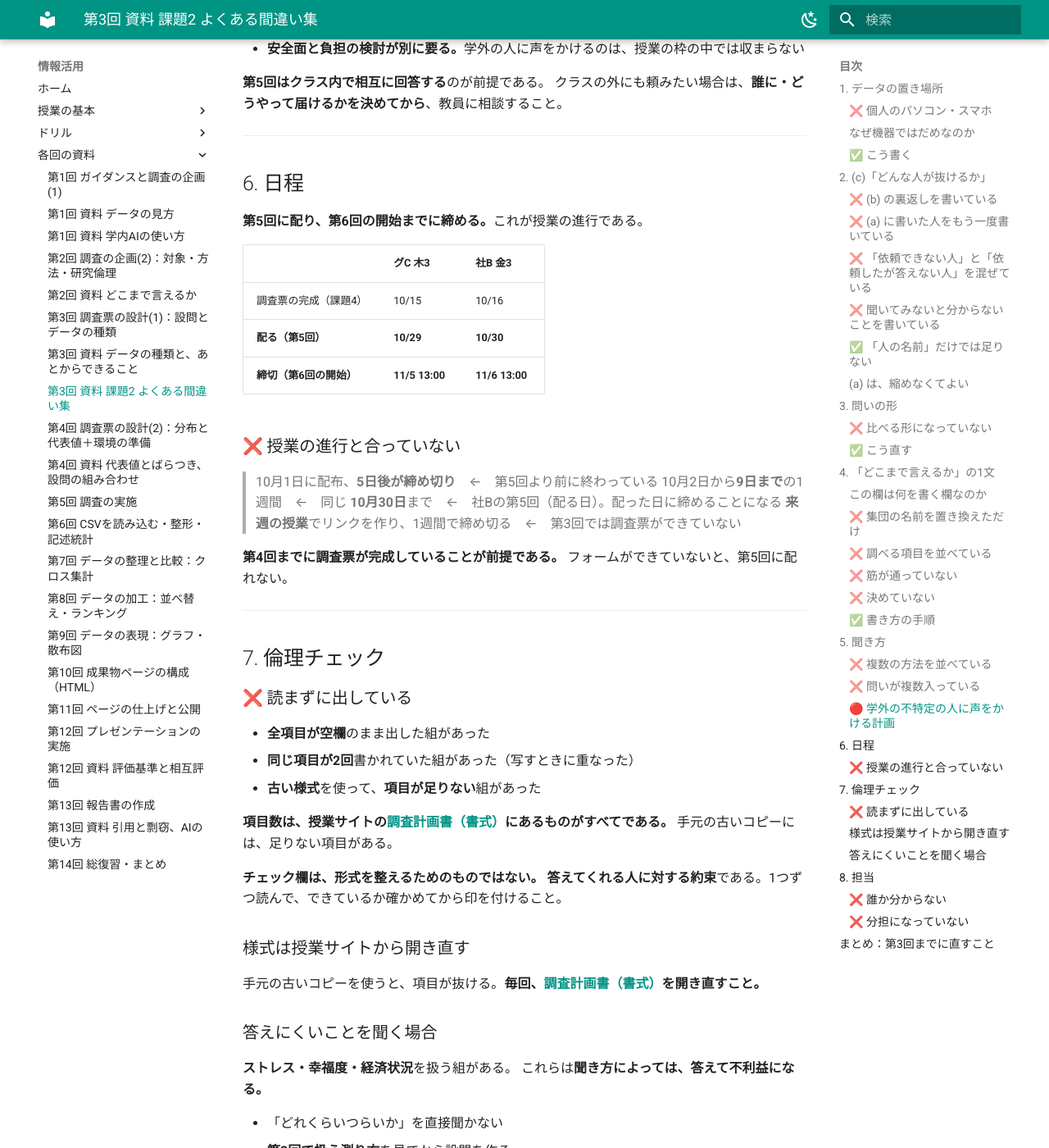
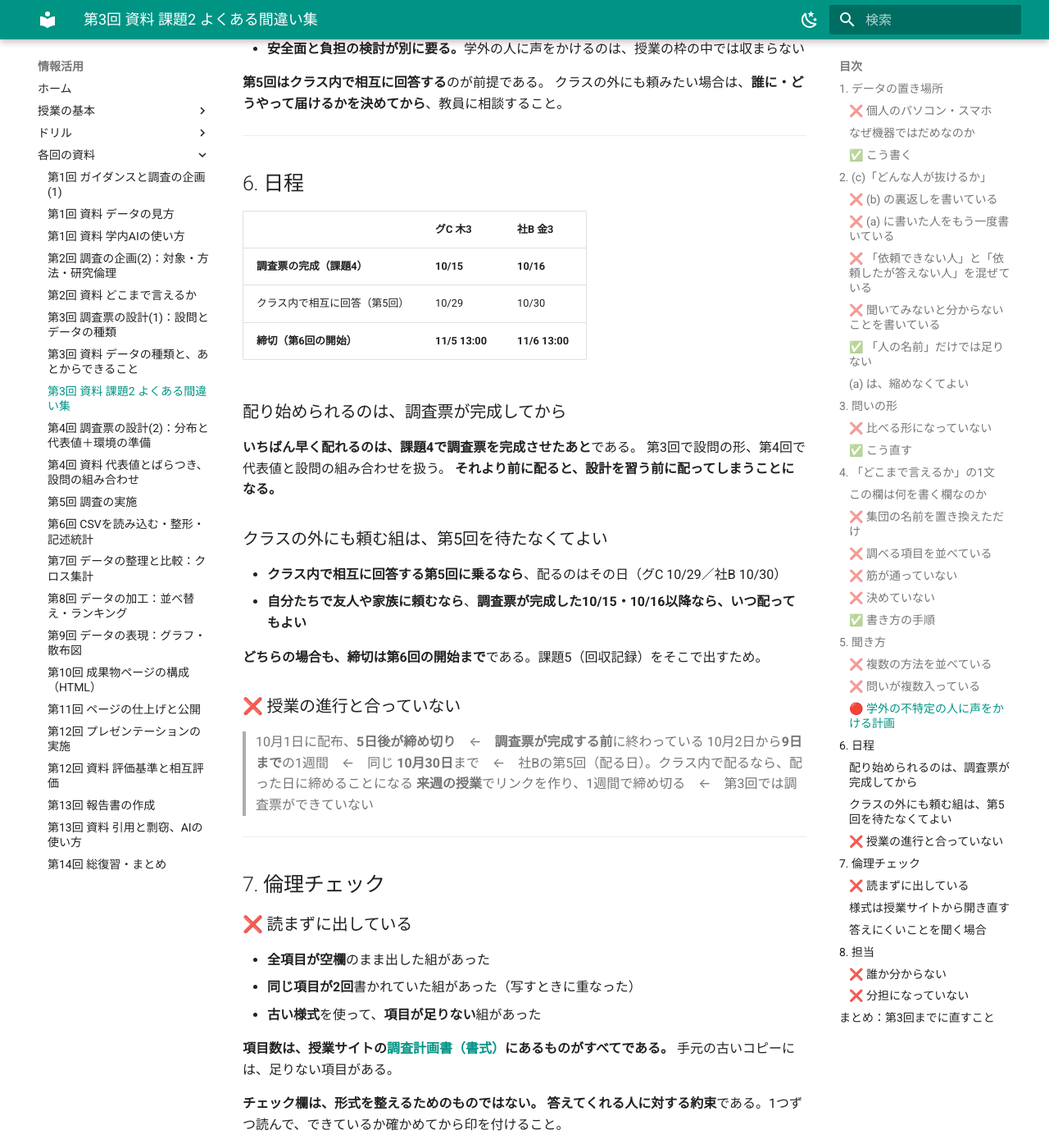
Before and after one commit to aonoa68/joho-katsuyo, an MkDocs documentation site: the page built from docs/plan-mistakes.md, in a window 1280 px wide and 1400 px high, scrolled down 8427 px. Shown: the whole window at 82% size. Built offline with MkDocs 1.6.1 and Material for MkDocs 9.7.7, drawn with Linux system fonts in a browser that asks for light colours; some of the changed text lies outside the part shown.

Commit message:
配布時期の説明を直した（第5回は必須ではない）
「第5回に配り、第6回の開始までに締める。これが授業の進行である」と
断定していたが、クラス外にも頼む組には当てはまらない。

- いちばん早く配れるのは、調査票が完成したあと（課題4・10/15-16）
- クラス内の相互回答に乗る組は第5回。自分たちで友人や家族に頼む組は
  10/15以降ならいつでもよく、第5回を待たなくてよい
- 締切はどちらも第6回の開始まで（課題5の回収記録のため）
- チェックリストに「調査票が完成したあとに配る日程にした」を追加

Co-Authored-By: Claude Opus 5 (1M context) <noreply@anthropic.com>
Claude-Session: https://claude.ai/code/session_01491iACNdyWdrViehZyTRv6

```diff
--- a/docs/plan-mistakes.md
+++ b/docs/plan-mistakes.md
@@ -350,23 +350,31 @@
 
 ## 6. 日程
 
-**第5回に配り、第6回の開始までに締める。**これが授業の進行である。
-
 | | グC 木3 | 社B 金3 |
 |---|---|---|
-| 調査票の完成（課題4） | 10/15 | 10/16 |
-| **配る（第5回）** | **10/29** | **10/30** |
+| **調査票の完成（課題4）** | **10/15** | **10/16** |
+| クラス内で相互に回答（第5回） | 10/29 | 10/30 |
 | **締切（第6回の開始）** | **11/5 13:00** | **11/6 13:00** |
+
+### 配り始められるのは、調査票が完成してから
+
+**いちばん早く配れるのは、課題4で調査票を完成させたあと**である。
+第3回で設問の形、第4回で代表値と設問の組み合わせを扱う。
+**それより前に配ると、設計を習う前に配ってしまうことになる。**
+
+### クラスの外にも頼む組は、第5回を待たなくてよい
+
+- **クラス内で相互に回答する第5回に乗るなら**、配るのはその日（グC 10/29／社B 10/30）
+- **自分たちで友人や家族に頼むなら**、**調査票が完成した10/15・10/16以降なら、いつ配ってもよい**
+
+**どちらの場合も、締切は第6回の開始まで**である。課題5（回収記録）をそこで出すため。
 
 ### ❌ 授業の進行と合っていない
 
-> 10月1日に配布、**5日後が締め切り**　←　第5回より前に終わっている
+> 10月1日に配布、**5日後が締め切り**　←　**調査票が完成する前**に終わっている
 > 10月2日から**9日まで**の1週間　←　同じ
-> **10月30日**まで　←　社Bの第5回（配る日）。配った日に締めることになる
+> **10月30日**まで　←　社Bの第5回（配る日）。クラス内で配るなら、配った日に締めることになる
 > **来週の授業**でリンクを作り、1週間で締め切る　←　第3回では調査票ができていない
-
-**第4回までに調査票が完成していることが前提である。**
-フォームができていないと、第5回に配れない。
 
 ---
 
@@ -432,6 +440,7 @@
 - [ ] 「どこまで言えるか」の1文が、**集団の名前ではなく中身**になっている
 - [ ] 1文の「言えない側」が、**(c) から出ている**
 - [ ] 聞き方を**1つ**に決めた
+- [ ] **調査票が完成したあと**に配る日程にした（第4回より前にしていない）
 - [ ] 締切を**第6回の開始まで**にした
 - [ ] 倫理チェックを**書式にある全項目**、読んで付けた
 - [ ] 担当を**氏名**で、1人1つ書いた
```
